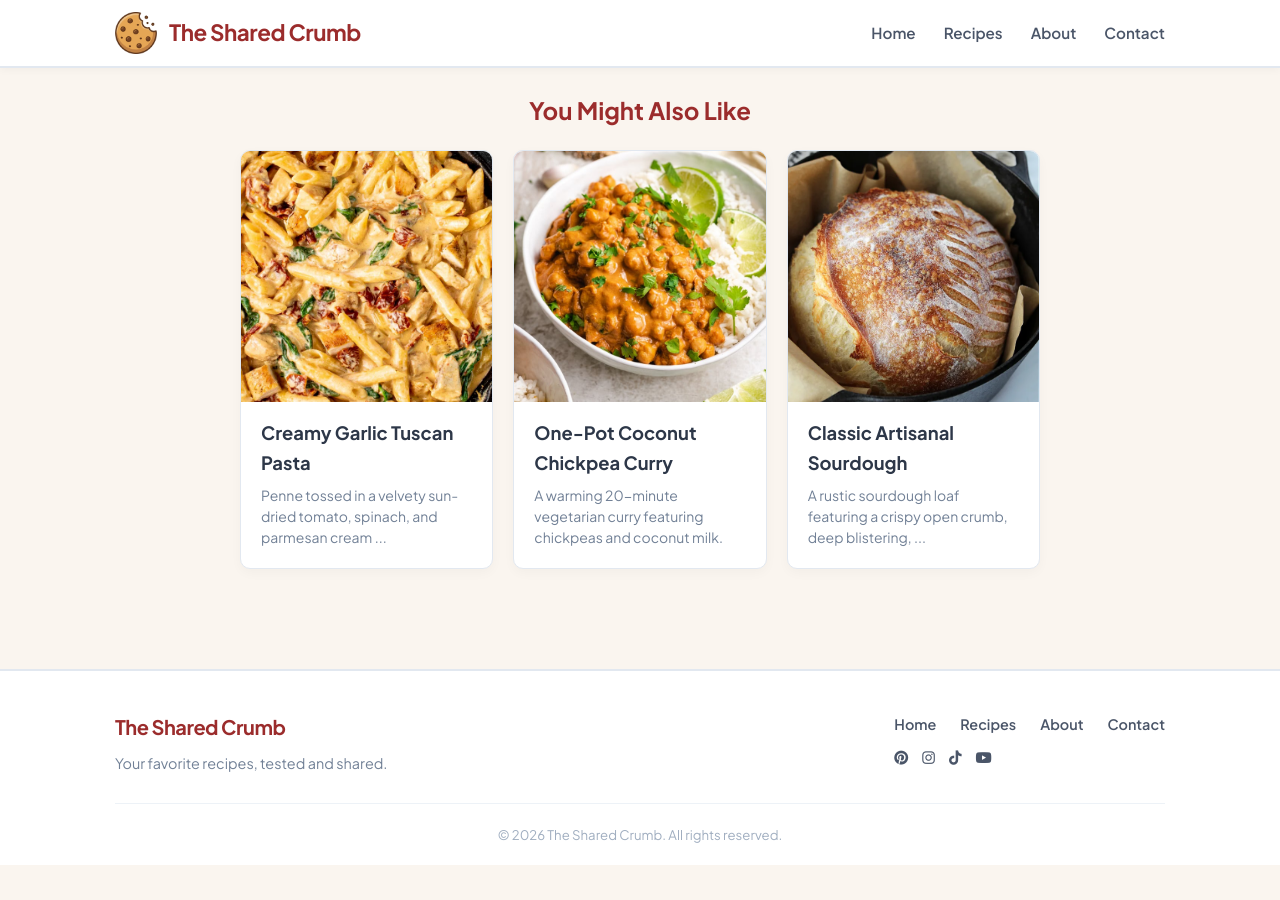
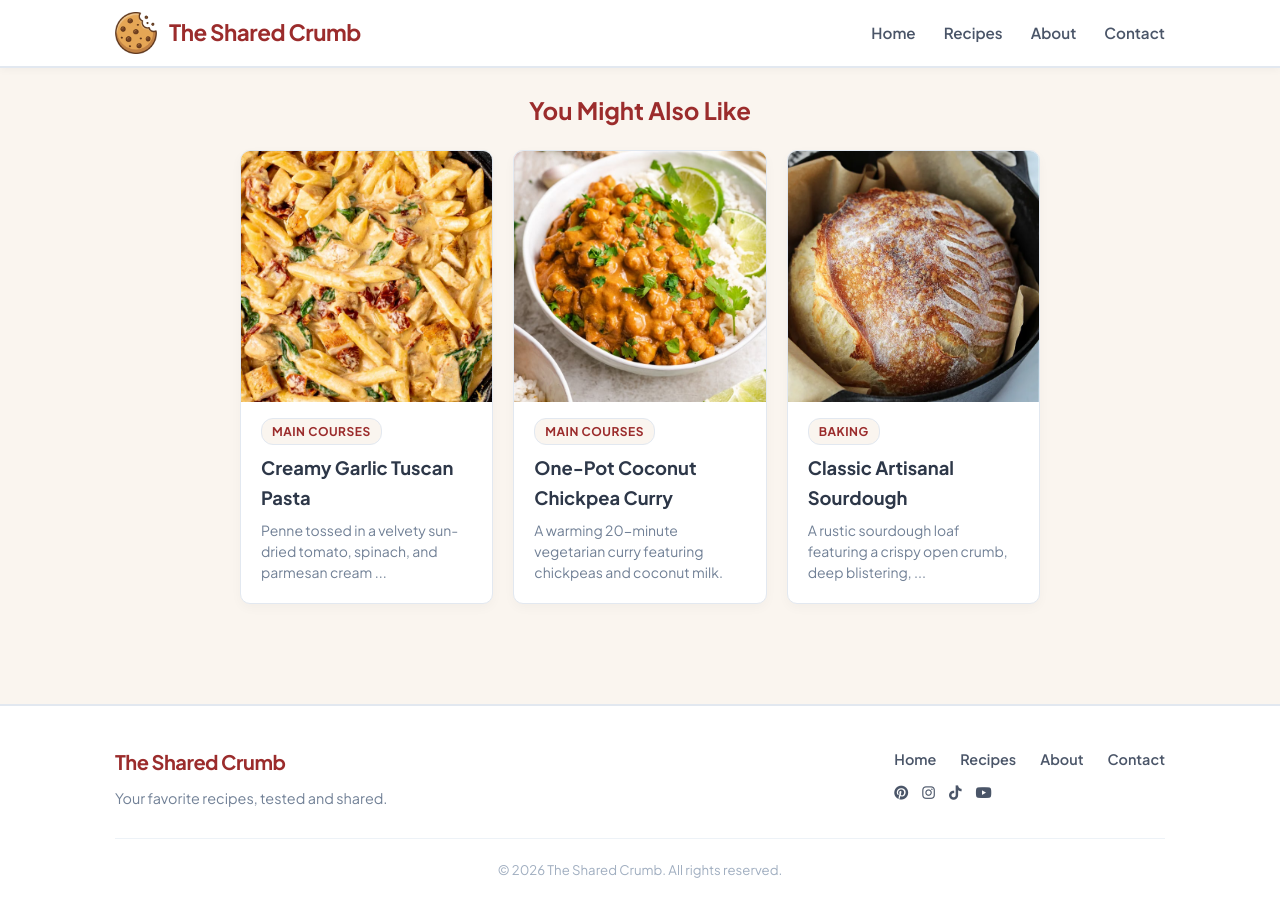
Before and after one commit to TheSharedCrumb/TheSharedCrumb, a Jekyll site: the page built from _recipes/test-berry-smoothie.md, in a window 1280 px wide and 900 px high, scrolled down 1476 px. Built offline with Jekyll 4.4.1, drawn with Linux system fonts in a browser that asks for light colours; before the commit the page ends 2341 px from its top, so only the background shows below that.

Commit message:
Enhance related recipes section with category badges
Updated the related recipes section to include category badges for better organization and clarity.

```diff
--- a/_layouts/recipe.html
+++ b/_layouts/recipe.html
@@ -78,7 +78,7 @@ layout: default
     </div>
   </article>
 
-  <!-- Clean Related Recipes Section -->
+  <!-- Clean Related Recipes Section with Category Badges -->
   {% assign related = site.recipes | where_exp: "item", "item.url != page.url" | sample: 3 %}
   {% if related.size > 0 %}
     <div class="related-recipes-section">
@@ -90,6 +90,13 @@ layout: default
               <img src="{{ recipe.image | relative_url }}" alt="{{ recipe.title }}" class="grid-card-img">
             {% endif %}
             <div class="grid-card-content">
+              {% if recipe.category %}
+                <div class="recipe-category-badges">
+                  {% for cat in recipe.category limit:1 %}
+                    <span class="recipe-category-badge">{{ cat }}</span>
+                  {% endfor %}
+                </div>
+              {% endif %}
               <h3>{{ recipe.title }}</h3>
               {% if recipe.description %}
                 <p>{{ recipe.description | truncate: 75 }}</p>
```
